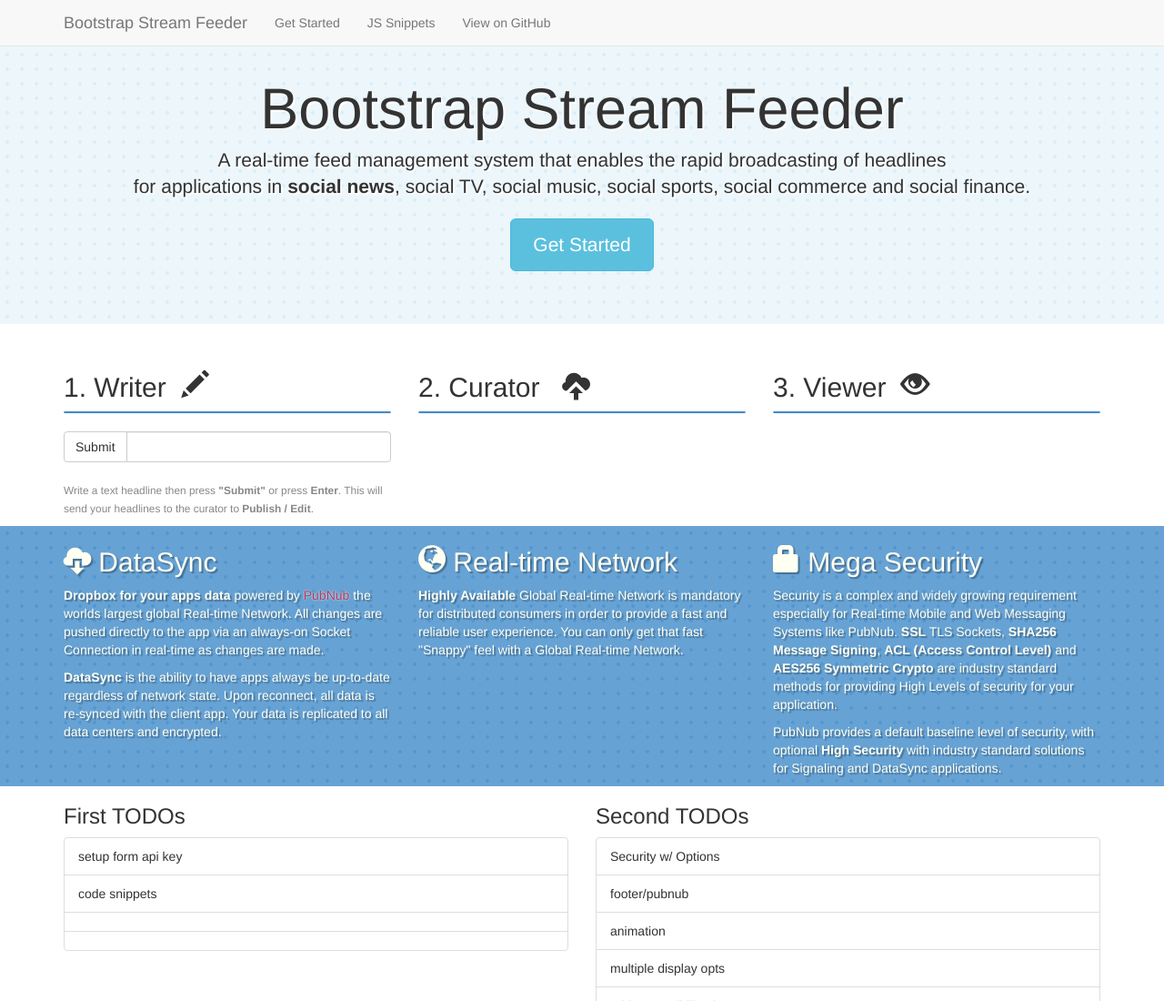
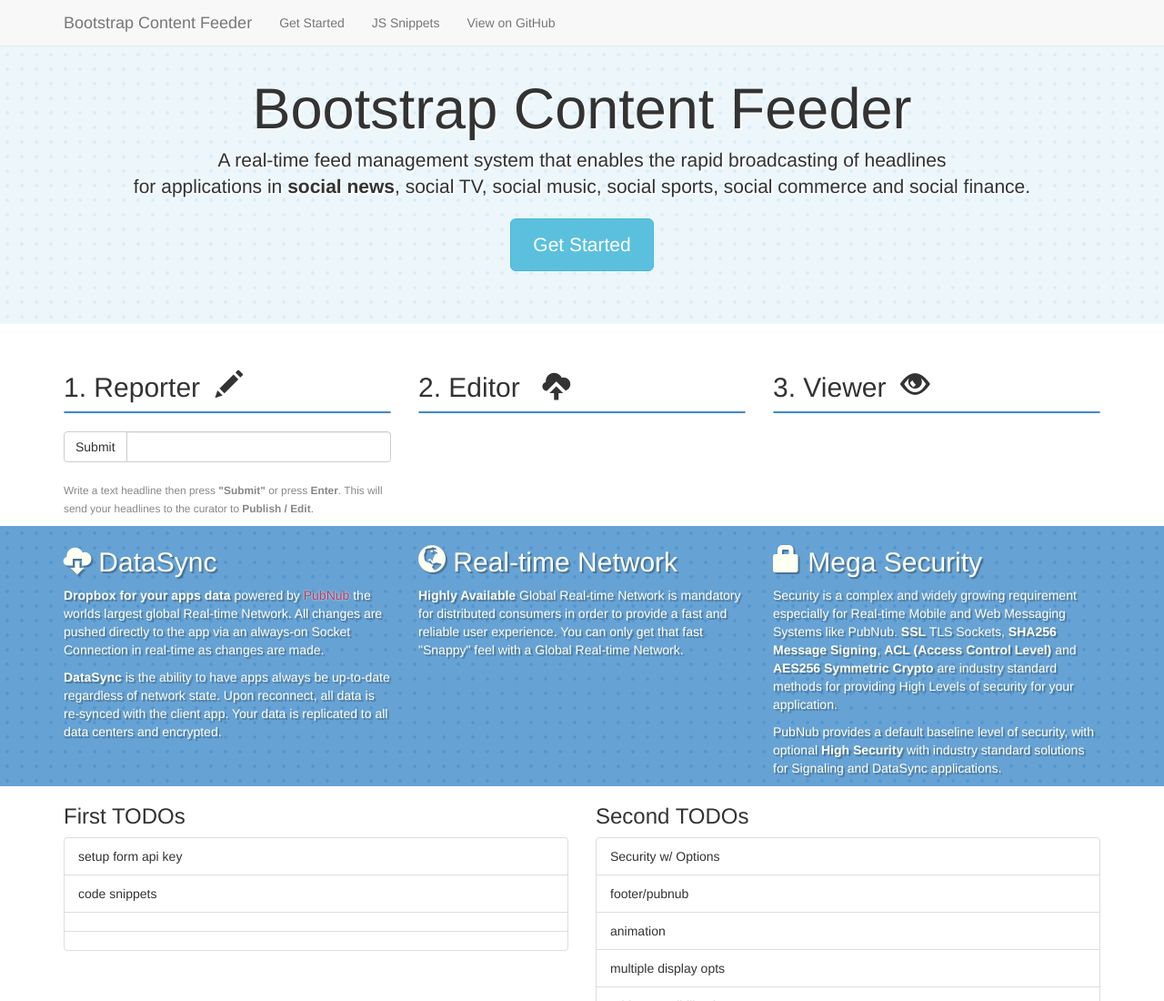
Before and after one commit to pubnub/bootstrap-content-curator, a plain HTML site: page index.html in a window 1280 px wide. Shown: the top 1100 px of the page at 91% size. Drawn offline with Linux system fonts and the light colour scheme; a script that the page names is missing.

Commit message:
updated name of project.

```diff
--- a/index.html
+++ b/index.html
@@ -5,7 +5,7 @@
     <meta name="viewport" content="width=device-width, initial-scale=1.0">
     <meta name="description" content="">
     <meta name="author" content="">
-    <title>Bootstrap Stream Feeder</title>
+    <title>Bootstrap Content Feeder</title>
     <link href="dist/css/bootstrap.min.css" rel="stylesheet">
     <link href="dist/css/styles.css" rel="stylesheet">
 </head>
@@ -14,7 +14,7 @@
     <div id="wrap"><div class="navbar navbar-default navbar-fixed-top">
     <div class="container">
         <div class="navbar-header">
-            <a class="navbar-brand" href="#">Bootstrap Stream Feeder</a>
+            <a class="navbar-brand" href="#">Bootstrap Content Feeder</a>
         </div>
         <ul class="nav navbar-nav">
             <li><a href="#get-started">Get Started</a></li>
@@ -25,7 +25,7 @@
     </div></div>
 
     <div class="jumbotron">
-        <h1>Bootstrap Stream Feeder</h1>
+        <h1>Bootstrap Content Feeder</h1>
         <div class="container">
             <p class="lead">
                 A real-time feed management system that enables the rapid
@@ -58,7 +58,7 @@
         <div class="row">
             <div class="col-lg-4">
                 <h2>
-                    1. Writer
+                    1. Reporter
                     &nbsp;<span class="glyphicon glyphicon-pencil"></span>
                 </h2>
                 <div class="panel panel-primary"></div>
@@ -91,7 +91,7 @@
             </div>
             <div class="col-lg-4">
                 <h2>
-                    2. Curator
+                    2. Editor
                     &nbsp;
                     <span class="glyphicon glyphicon-cloud-upload"></span>
                 </h2>
```
